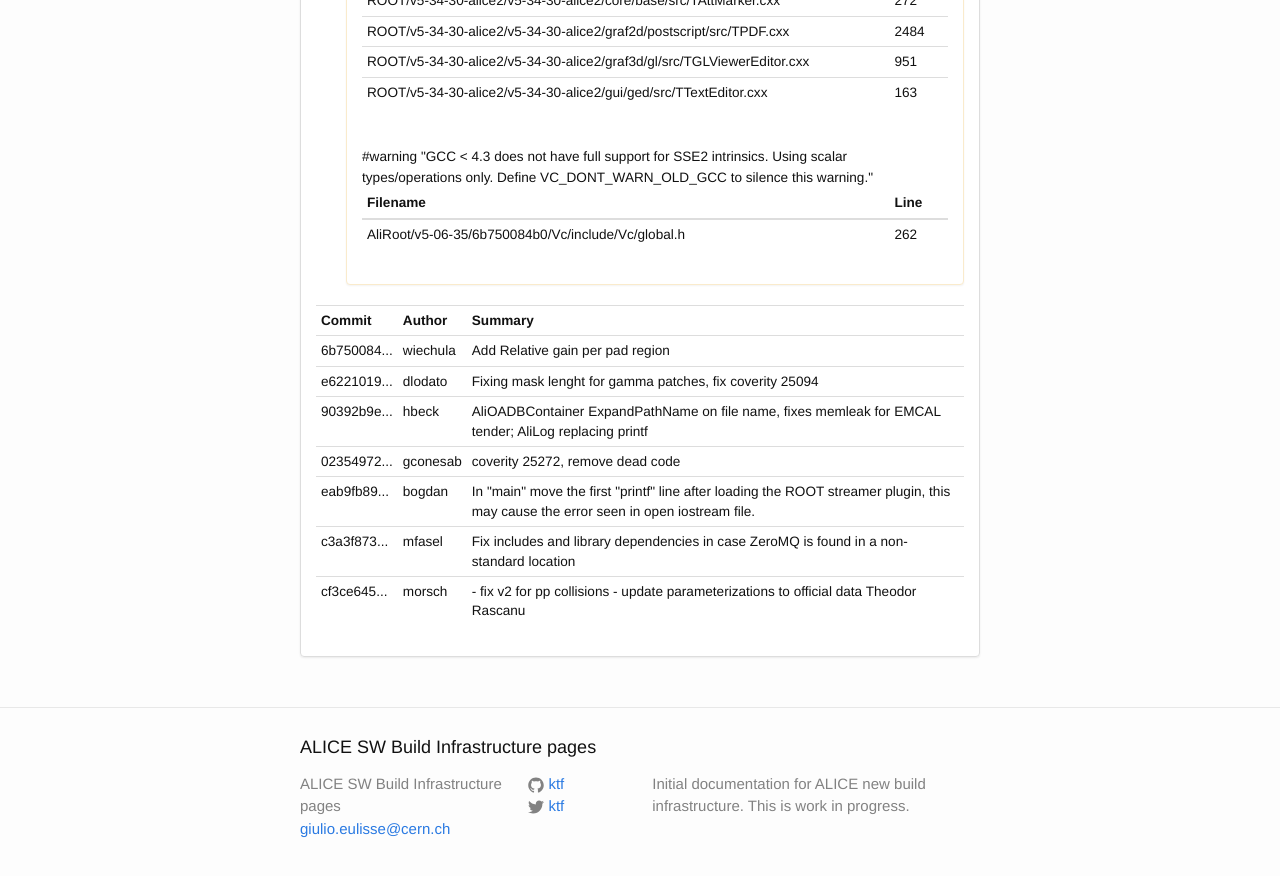
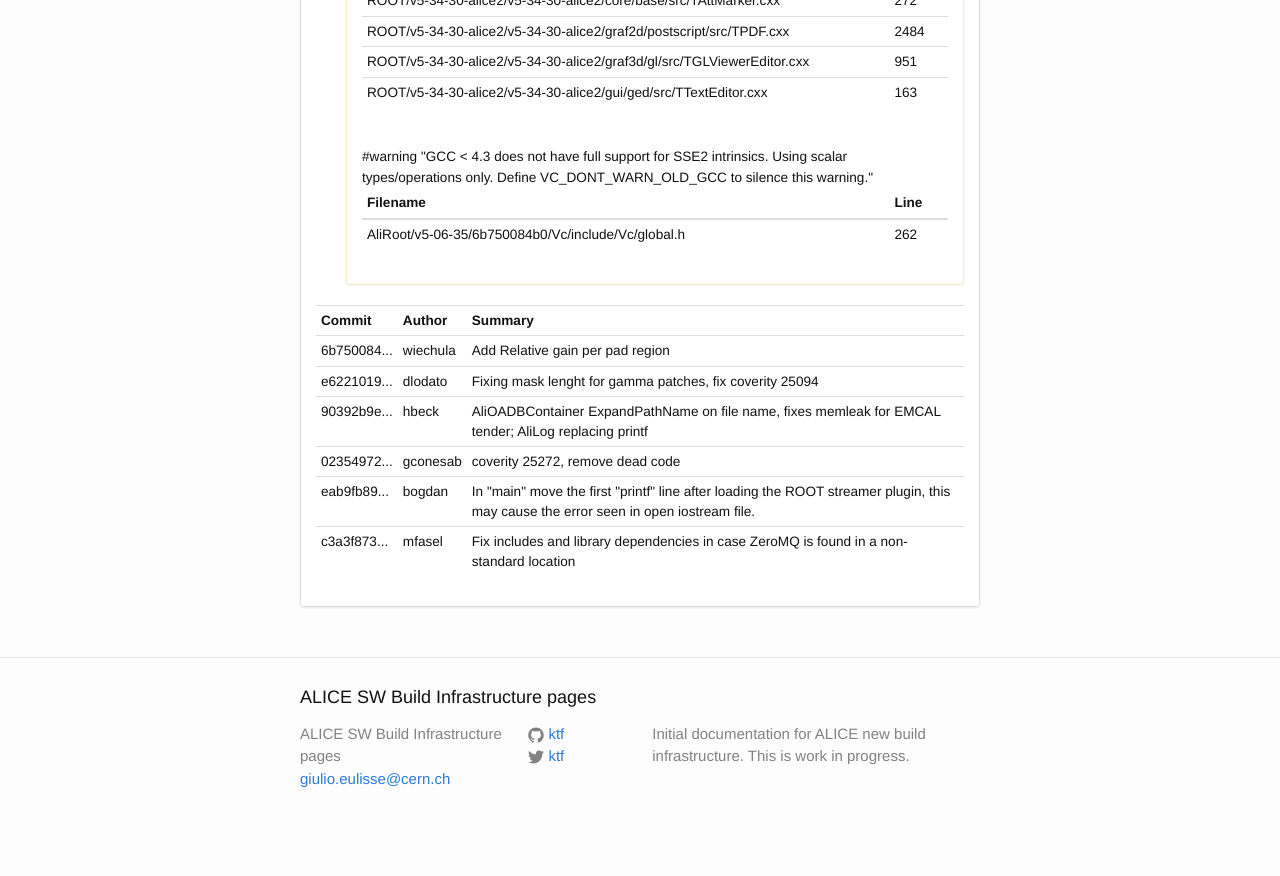
Before and after one commit to alisw/alisw.github.io, a Jekyll site: the page built from index.html, in a window 1280 px wide and 900 px high, scrolled down 232823 px. Shown: the top 876 px of the window. Built offline with Jekyll 4.4.1, drawn with Linux system fonts in a browser that asks for light colours; nearby versions of some CDN libraries; after the commit the page ends 233673 px from its top, so only the background shows below that; some of the changed lines change nothing that is shown.

Commit message:
Updated results.

```diff
--- a/_data/commits-aliroot-master.yaml
+++ b/_data/commits-aliroot-master.yaml
@@ -78,8 +78,3 @@
  message: >-
     Fix includes and library dependencies in case ZeroMQ is found in a non-standard location
  author: !!str mfasel
--
- commit: "cf3ce64544e7b6fbc02020a46e3978c9314871fc"
- message: >-
-    - fix v2 for pp collisions - update parameterizations to official data Theodor Rascanu <trascanu@stud.uni-frankfurt.de>
- author: !!str morsch
```
